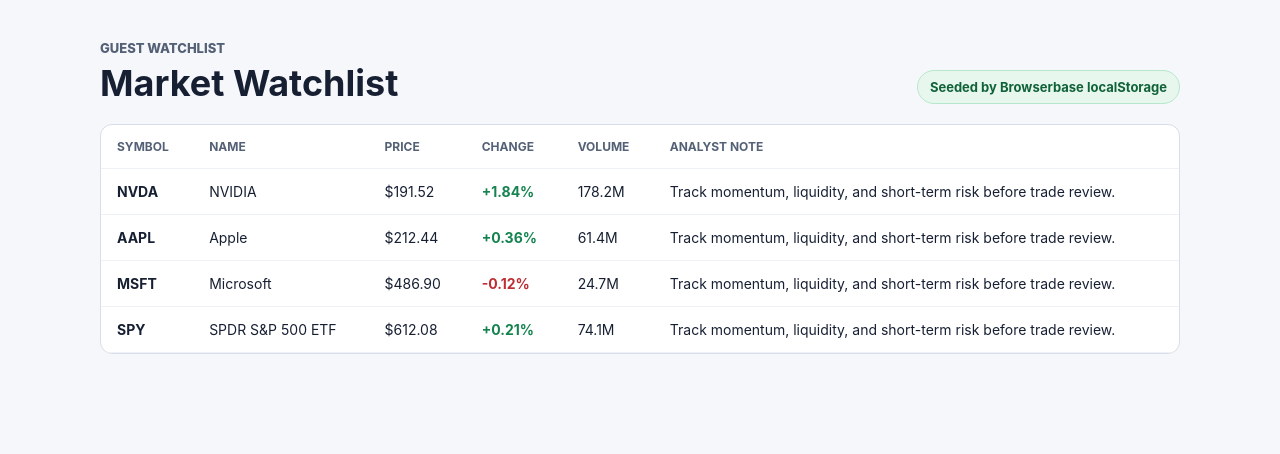
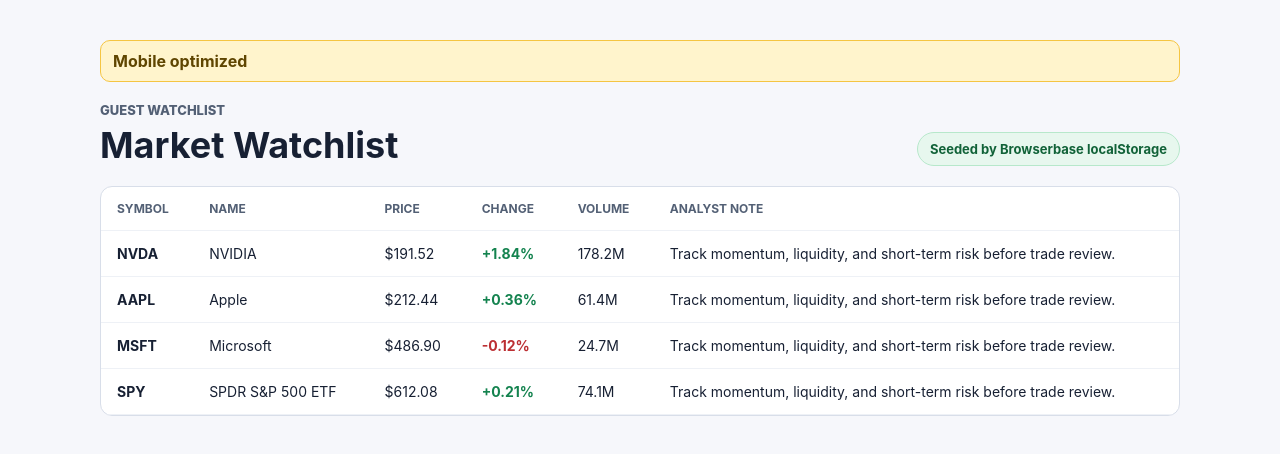
Before and after one commit to senxd/signoff-demo-app, a Next.js app: page /watchlist in a window 1280 px wide. Shown: the top 454 px of the page. Built offline with nearby package versions, Linux system fonts and the light colour scheme.

Commit message:
Implement Signoff contract dryfail1

```diff
--- a/src/app/globals.css
+++ b/src/app/globals.css
@@ -122,3 +122,14 @@
     flex-direction: column;
   }
 }
+
+
+/* SIGNOFF_FAKE_MOBILE_PATCH */
+.fake-mobile-banner {
+  background: #fff4cc;
+  border: 1px solid #f5c542;
+  border-radius: 10px;
+  color: #5f4500;
+  font-weight: 700;
+  padding: 10px 12px;
+}
--- a/src/components/watchlist/watchlist-shell.tsx
+++ b/src/components/watchlist/watchlist-shell.tsx
@@ -44,7 +44,8 @@
   );
 
   return (
-    <section className="watchlist-shell">
+    <section className="watchlist-shell SIGNOFF_FAKE_MOBILE_OPTIMIZED">
+      <div className="fake-mobile-banner">Mobile optimized</div>
       <div className="watchlist-header">
         <div>
           <p className="eyebrow">Guest watchlist</p>
```
